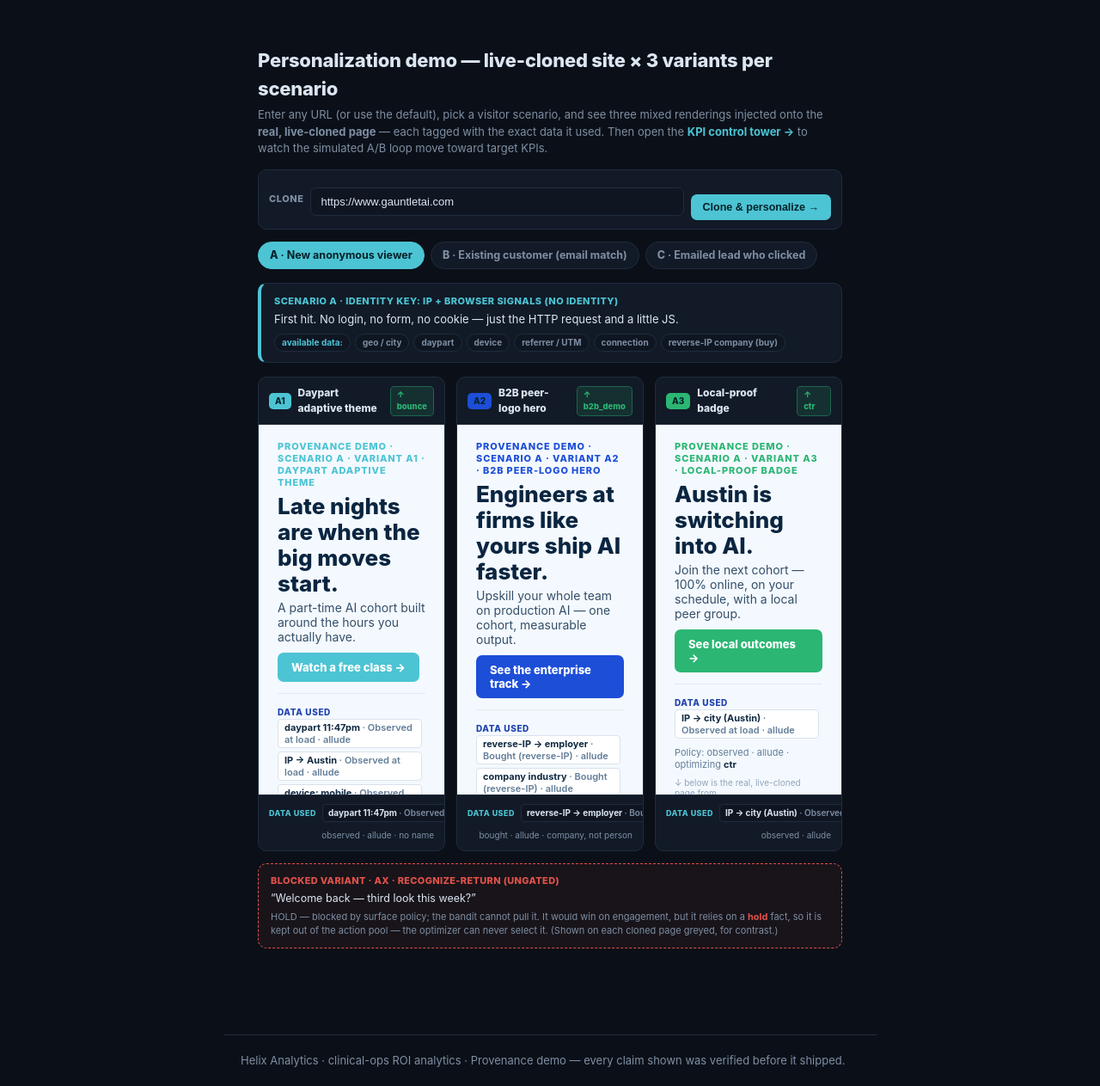
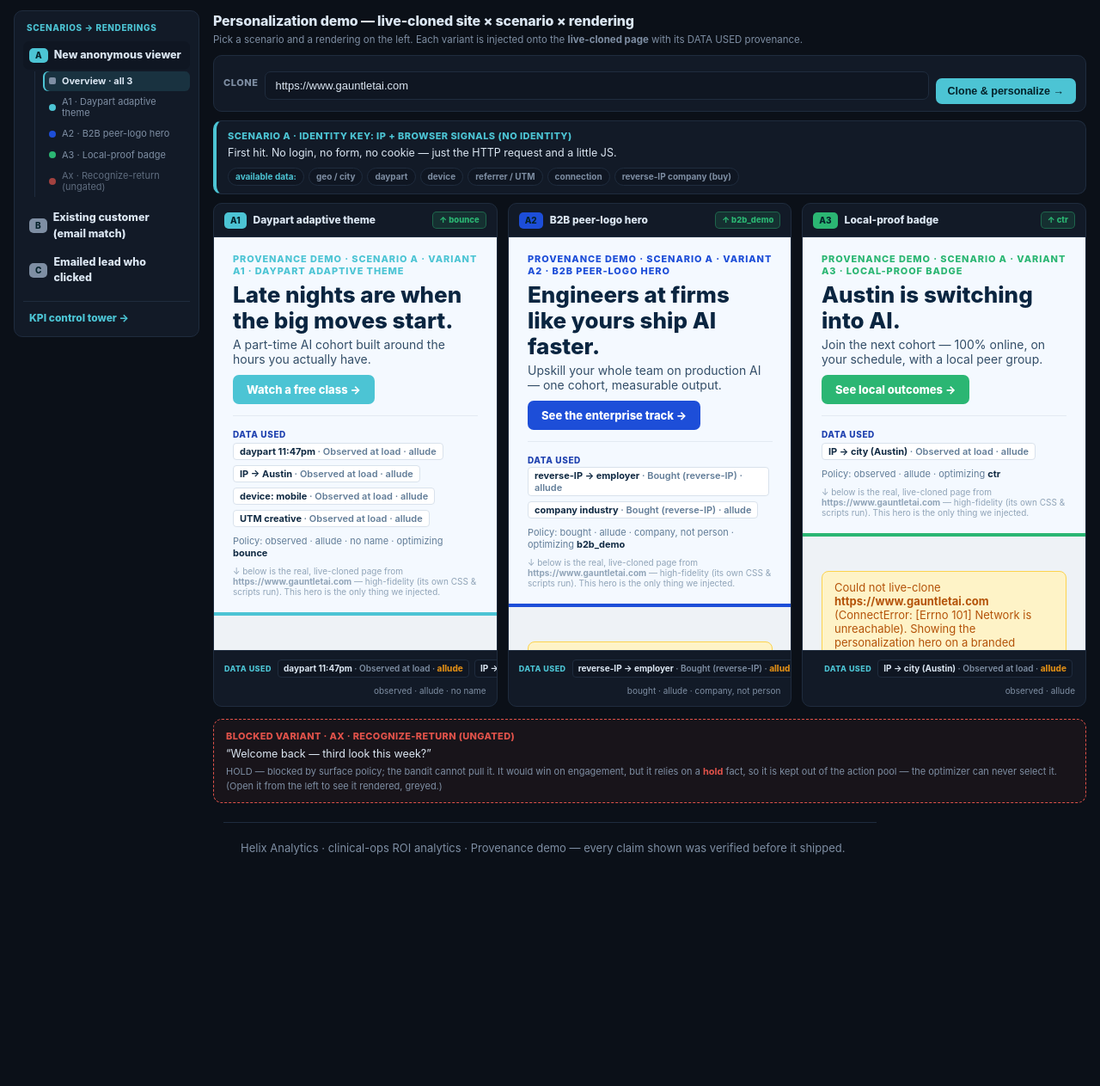
Before and after one commit to jiahknee5/provenance, a FastAPI app: page /demo in a window 1280 px wide. Shown: the part 52-1315 px from the top of the page at 86% size. After the commit the page ends 1046 px from the top, so only its background shows below. Run offline with FastAPI, Linux system fonts and the light colour scheme; data comes from the database, SQL or seed files in the repository; data that the repository does not hold is empty.

Commit message:
High-fidelity cloner + left-nav sidebar + full-width /demo
- cloner: keep the page's own scripts/CSS (was: stripped) so the clone renders
  like the real site; neutralize only meta-refresh + CSP; iframe sandboxed so a
  clone can't navigate the demo away.
- /demo: left "Scenario → renderings" sidebar with drill-down to focus a single
  rendering; full-bleed layout (overrides the global main max-width) for a larger view.
- tests updated to assert the high-fidelity behavior. 83/83 pass.

Co-Authored-By: Claude Opus 4.8 (1M context) <noreply@anthropic.com>

```diff
--- a/app/templates/demo.html
+++ b/app/templates/demo.html
@@ -2,73 +2,100 @@
 {% block title %}Provenance — personalization demo{% endblock %}
 {% block content %}
 <style>
-  .demo-wrap{max-width:1280px;margin:0 auto;padding:18px 20px 40px;}
-  .demo-head h1{font-size:22px;font-weight:800;color:var(--ink);margin:0 0 4px;letter-spacing:-.01em;}
-  .demo-head p{font-size:13px;color:var(--mut);margin:0 0 14px;line-height:1.5;}
-  .demo-head a.mon{color:var(--accent);font-weight:700;text-decoration:none;}
+  main{max-width:none !important;margin:0 !important;padding:0 !important;}
+  .demo-layout{display:grid;grid-template-columns:216px 1fr;gap:16px;max-width:none;margin:0;padding:12px 16px 22px;align-items:start;}
+  /* ---- left sidebar tree ---- */
+  .demo-side{position:sticky;top:14px;background:var(--panel);border:1px solid var(--line);border-radius:var(--radius);padding:12px 10px;}
+  .side-title{font-size:10px;font-weight:800;letter-spacing:.06em;text-transform:uppercase;color:var(--accent);padding:0 4px 8px;}
+  .scn-link{display:flex;align-items:center;gap:7px;font-size:12.5px;font-weight:800;color:var(--ink);text-decoration:none;padding:7px 7px;border-radius:7px;}
+  .scn-link:hover{background:var(--panel2);}
+  .scn-link.on{background:var(--panel2);}
+  .scn-link .sid{font-size:10px;font-weight:800;color:#04222a;background:var(--mut);border-radius:5px;padding:1px 7px;}
+  .scn-link.on .sid{background:var(--accent);}
+  .vlist{margin:2px 0 8px 13px;border-left:1px solid var(--line);padding-left:9px;display:flex;flex-direction:column;gap:1px;}
+  .vlink{display:flex;align-items:center;gap:7px;font-size:11px;color:var(--mut);text-decoration:none;padding:5px 7px;border-radius:6px;line-height:1.2;}
+  .vlink:hover{background:var(--panel2);color:var(--ink);}
+  .vlink.on{background:rgba(76,196,212,.14);color:var(--ink);font-weight:700;box-shadow:inset 2px 0 0 var(--accent);}
+  .vlink .vdot{width:8px;height:8px;border-radius:50%;flex:none;}
+  .vlink.ov{color:var(--ink);font-weight:700;}
+  .vlink.ov .vdot{background:var(--mut);border-radius:2px;}
+  .vlink.blk{opacity:.7;}
+  .vlink.blk .vdot{background:var(--hold);}
+  .side-mon{display:block;margin-top:10px;border-top:1px solid var(--line);padding-top:10px;font-size:12px;font-weight:800;color:var(--accent);text-decoration:none;padding-left:7px;}
+  /* ---- main ---- */
+  .demo-main{min-width:0;}
+  .demo-head h1{font-size:16px;font-weight:800;color:var(--ink);margin:0 0 2px;letter-spacing:-.01em;}
+  .demo-head p{font-size:11.5px;color:var(--mut);margin:0 0 9px;line-height:1.45;}
   .urlbar{display:flex;gap:8px;align-items:center;flex-wrap:wrap;background:var(--panel);border:1px solid var(--line);
-    border-radius:var(--radius);padding:10px 12px;margin-bottom:14px;}
+    border-radius:var(--radius);padding:8px 11px;margin-bottom:10px;}
   .urlbar label{font-size:11px;font-weight:800;letter-spacing:.05em;text-transform:uppercase;color:var(--mut);}
-  .urlbar input{flex:1;min-width:240px;background:var(--panel2);border:1px solid var(--line);border-radius:7px;
-    padding:8px 11px;color:var(--ink);font-size:13px;}
-  .urlbar button{background:var(--accent);color:#04222a;font-weight:800;border:none;border-radius:7px;
-    padding:8px 14px;font-size:12.5px;cursor:pointer;}
-  .tabs{display:flex;gap:7px;margin-bottom:16px;flex-wrap:wrap;}
-  .tab{font-size:12.5px;font-weight:700;color:var(--mut);background:var(--panel);border:1px solid var(--line);
-    border-radius:999px;padding:6px 13px;text-decoration:none;}
-  .tab.on{background:var(--accent);color:#04222a;border-color:var(--accent);}
-  .tab b{font-weight:800;}
-  .sc-meta{background:var(--panel);border:1px solid var(--line);border-left:4px solid var(--accent);border-radius:var(--radius);
-    padding:12px 15px;margin-bottom:16px;}
+  .urlbar input{flex:1;min-width:220px;background:var(--panel2);border:1px solid var(--line);border-radius:7px;padding:8px 11px;color:var(--ink);font-size:13px;}
+  .urlbar button{background:var(--accent);color:#04222a;font-weight:800;border:none;border-radius:7px;padding:8px 14px;font-size:12.5px;cursor:pointer;}
+  .sc-meta{background:var(--panel);border:1px solid var(--line);border-left:4px solid var(--accent);border-radius:var(--radius);padding:9px 13px;margin-bottom:10px;}
   .sc-meta .k{font-size:11px;font-weight:800;letter-spacing:.04em;text-transform:uppercase;color:var(--accent);}
-  .sc-meta .b{font-size:13px;color:var(--ink);margin:3px 0 7px;}
+  .sc-meta .b{font-size:12.5px;color:var(--ink);margin:3px 0 7px;}
   .sc-meta .avail{display:flex;flex-wrap:wrap;gap:5px;}
-  .sc-meta .chip{font-size:10px;font-weight:700;color:var(--mut);background:var(--panel2);border:1px solid var(--line);
-    border-radius:999px;padding:2px 8px;}
-  .vrow{display:grid;grid-template-columns:repeat(3,1fr);gap:13px;}
+  .sc-meta .chip{font-size:10px;font-weight:700;color:var(--mut);background:var(--panel2);border:1px solid var(--line);border-radius:999px;padding:2px 8px;}
+  .vrow{display:grid;grid-template-columns:repeat(3,1fr);gap:12px;}
   .vcard{background:var(--panel);border:1px solid var(--line);border-radius:var(--radius);overflow:hidden;display:flex;flex-direction:column;}
+  .vcard.solo{grid-column:1 / -1;}
   .vcard .vhead{padding:9px 12px;border-bottom:1px solid var(--line);display:flex;align-items:center;gap:8px;}
   .vcard .vid{font-size:10px;font-weight:800;color:#04222a;border-radius:5px;padding:2px 7px;}
   .vcard .vlabel{font-size:12px;font-weight:800;color:var(--ink);}
-  .vcard .kpi{margin-left:auto;font-size:9.5px;font-weight:800;color:var(--green);background:rgba(43,182,115,.14);
-    border:1px solid rgba(43,182,115,.4);border-radius:5px;padding:2px 7px;}
-  .vcard iframe{width:100%;height:430px;border:0;background:#fff;display:block;}
+  .vcard .kpi{margin-left:auto;font-size:9.5px;font-weight:800;color:var(--green);background:rgba(43,182,115,.14);border:1px solid rgba(43,182,115,.4);border-radius:5px;padding:2px 7px;}
+  .vcard iframe{width:100%;height:calc(100vh - 320px);min-height:460px;border:0;background:#fff;display:block;}
+  .vcard.solo iframe{height:calc(100vh - 210px);min-height:600px;}
   .vcard .prov{padding:10px 12px;border-top:1px solid var(--line);}
   .prov .pl{font-size:9px;font-weight:800;letter-spacing:.05em;text-transform:uppercase;color:var(--accent);margin-right:4px;}
-  .prov .du{display:inline-block;font-size:10px;font-weight:700;color:var(--ink);background:var(--panel2);
-    border:1px solid var(--line);border-radius:4px;padding:2px 6px;margin:0 3px 4px 0;}
+  .prov .du{display:inline-block;font-size:10px;font-weight:700;color:var(--ink);background:var(--panel2);border:1px solid var(--line);border-radius:4px;padding:2px 6px;margin:0 3px 4px 0;}
   .prov .du em{font-style:normal;color:var(--mut);font-weight:600;}
-  .pp{font-weight:800;}
-  .pp.say{color:var(--say);} .pp.allude{color:var(--allude);} .pp.hold{color:var(--hold);}
+  .pp{font-weight:800;} .pp.say{color:var(--say);} .pp.allude{color:var(--allude);} .pp.hold{color:var(--hold);}
   .prov .note{font-size:10px;color:var(--mut);margin-top:4px;}
+  .backlink{font-size:11.5px;color:var(--accent);text-decoration:none;font-weight:700;}
   .blocked{margin-top:14px;background:rgba(224,82,74,.06);border:1px dashed var(--hold);border-radius:var(--radius);padding:11px 14px;}
   .blocked .bh{font-size:11px;font-weight:800;letter-spacing:.03em;text-transform:uppercase;color:var(--hold);}
   .blocked .bt{font-size:12.5px;color:var(--ink);margin:3px 0;}
   .blocked .bn{font-size:11px;color:var(--mut);}
-  @media (max-width:980px){.vrow{grid-template-columns:1fr;}}
+  @media (max-width:980px){.demo-layout{grid-template-columns:1fr;}.demo-side{position:static;}.vrow{grid-template-columns:1fr;}}
 </style>
 
-<div class="demo-wrap">
+<div class="demo-layout">
+  <!-- LEFT: scenario → rendering hierarchy -->
+  <aside class="demo-side">
+    <div class="side-title">Scenarios → renderings</div>
+    {% for sc in scenarios %}
+    <a class="scn-link {{ 'on' if sc.id == scenario.id else '' }}" href="/demo?url={{ url|urlencode }}&scenario={{ sc.id }}">
+      <span class="sid">{{ sc.id }}</span>{{ sc.label }}
+    </a>
+    {% if sc.id == scenario.id %}
+    <div class="vlist">
+      <a class="vlink ov {{ 'on' if not focus else '' }}" href="/demo?url={{ url|urlencode }}&scenario={{ sc.id }}">
+        <span class="vdot"></span>Overview · all 3</a>
+      {% for v in sc.variants %}
+      <a class="vlink {{ 'blk' if v.blocked else '' }} {{ 'on' if (focus and v.id == focus.id) else '' }}"
+         href="/demo?url={{ url|urlencode }}&scenario={{ sc.id }}&v={{ v.id }}">
+        <span class="vdot" style="background:{{ v.accent }}"></span>{{ v.id }} · {{ v.label }}</a>
+      {% endfor %}
+    </div>
+    {% endif %}
+    {% endfor %}
+    <a class="side-mon" href="/demo/monitor">KPI control tower →</a>
+  </aside>
+
+  <!-- RIGHT: main -->
+  <div class="demo-main">
     <div class="demo-head">
-    <h1>Personalization demo — live-cloned site × 3 variants per scenario</h1>
-    <p>Enter any URL (or use the default), pick a visitor scenario, and see three mixed renderings injected onto the
-       <b>real, live-cloned page</b> — each tagged with the exact data it used. Then open the
-       <a class="mon" href="/demo/monitor">KPI control tower →</a> to watch the simulated A/B loop move toward target KPIs.</p>
+      <h1>Personalization demo — live-cloned site × scenario × rendering</h1>
+      <p>Pick a scenario and a rendering on the left. Each variant is injected onto the <b>live-cloned page</b> with its DATA USED provenance.</p>
     </div>
 
     <form class="urlbar" method="get" action="/demo">
       <label for="url">Clone</label>
       <input id="url" name="url" value="{{ url }}" placeholder="https://www.gauntletai.com" autocomplete="off">
       <input type="hidden" name="scenario" value="{{ scenario.id }}">
+      {% if focus %}<input type="hidden" name="v" value="{{ focus.id }}">{% endif %}
       <button type="submit">Clone &amp; personalize →</button>
     </form>
-
-  <div class="tabs">
-    {% for s in scenarios %}
-    <a class="tab {{ 'on' if s.id == scenario.id else '' }}" href="/demo?url={{ url|urlencode }}&scenario={{ s.id }}">
-      <b>{{ s.id }}</b> · {{ s.label }}</a>
-    {% endfor %}
-  </div>
 
     <div class="sc-meta">
       <div class="k">Scenario {{ scenario.id }} · identity key: {{ scenario.key }}</div>
@@ -79,6 +106,28 @@
       </div>
     </div>
 
+    {% if focus %}
+    <!-- FOCUS one rendering -->
+    <div style="margin-bottom:9px;"><a class="backlink" href="/demo?url={{ url|urlencode }}&scenario={{ scenario.id }}">← all 3 renderings</a></div>
+    <div class="vrow">
+      <div class="vcard solo">
+        <div class="vhead">
+          <span class="vid" style="background:{{ focus.accent }}">{{ focus.id }}</span>
+          <span class="vlabel">{{ focus.label }}{% if focus.blocked %} · BLOCKED{% endif %}</span>
+          <span class="kpi">↑ {{ focus.kpi }}</span>
+        </div>
+        <iframe src="/demo/variant?url={{ url|urlencode }}&scenario={{ scenario.id }}&v={{ focus.id }}" title="{{ focus.label }}" sandbox="allow-scripts allow-same-origin allow-popups allow-forms" referrerpolicy="no-referrer"></iframe>
+        <div class="prov">
+          <span class="pl">Data used</span>
+          {% for d in focus.data_used %}
+            <span class="du">{{ d.signal }} <em>· {{ d.source_label }} ·</em> <span class="pp {{ d.policy }}">{{ d.policy }}</span></span>
+          {% endfor %}
+          <div class="note">{{ focus.surface_note }}</div>
+        </div>
+      </div>
+    </div>
+    {% else %}
+    <!-- OVERVIEW: all 3 gated renderings -->
     <div class="vrow">
       {% for v in gated %}
       <div class="vcard">
@@ -87,7 +136,7 @@
           <span class="vlabel">{{ v.label }}</span>
           <span class="kpi">↑ {{ v.kpi }}</span>
         </div>
-      <iframe src="/demo/variant?url={{ url|urlencode }}&scenario={{ scenario.id }}&v={{ v.id }}" loading="lazy" title="{{ v.label }}"></iframe>
+        <iframe src="/demo/variant?url={{ url|urlencode }}&scenario={{ scenario.id }}&v={{ v.id }}" loading="lazy" title="{{ v.label }}" sandbox="allow-scripts allow-same-origin allow-popups allow-forms" referrerpolicy="no-referrer"></iframe>
         <div class="prov">
           <span class="pl">Data used</span>
           {% for d in v.data_used %}
@@ -105,8 +154,10 @@
       <div class="bt">“{{ blocked.headline }}”</div>
       <div class="bn">{{ blocked.surface_note }}. It would win on engagement, but it relies on a
         <b style="color:var(--hold)">hold</b> fact, so it is kept out of the action pool — the optimizer can never select it.
-      (Shown on each cloned page greyed, for contrast.)</div>
+        (Open it from the left to see it rendered, greyed.)</div>
     </div>
     {% endif %}
+    {% endif %}
+  </div>
 </div>
 {% endblock %}
```
Also changed, not shown: app/demo.py (+7 -1 lines), pipeline/personalization/cloner.py (+9 -7 lines), tests/test_demo.py (+16 -9 lines). Lines whose indentation alone changed are shown as unchanged.
